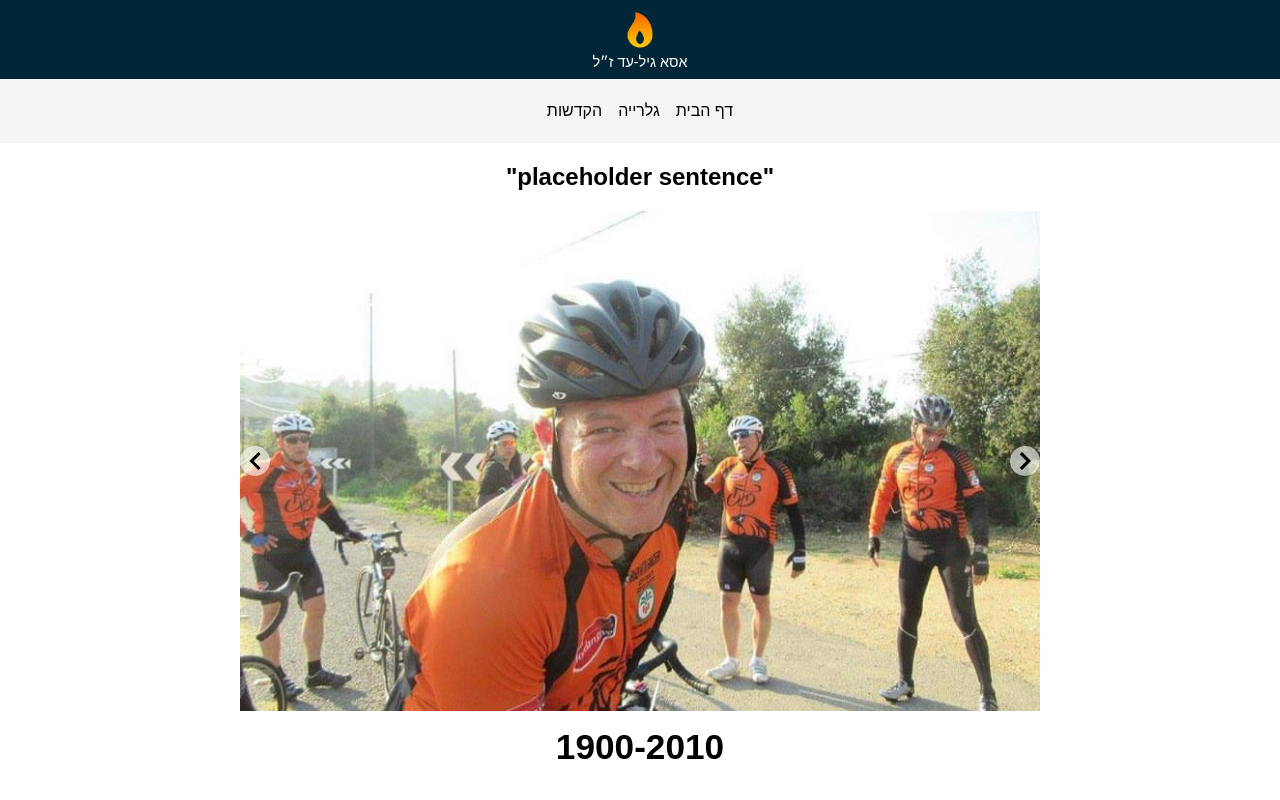
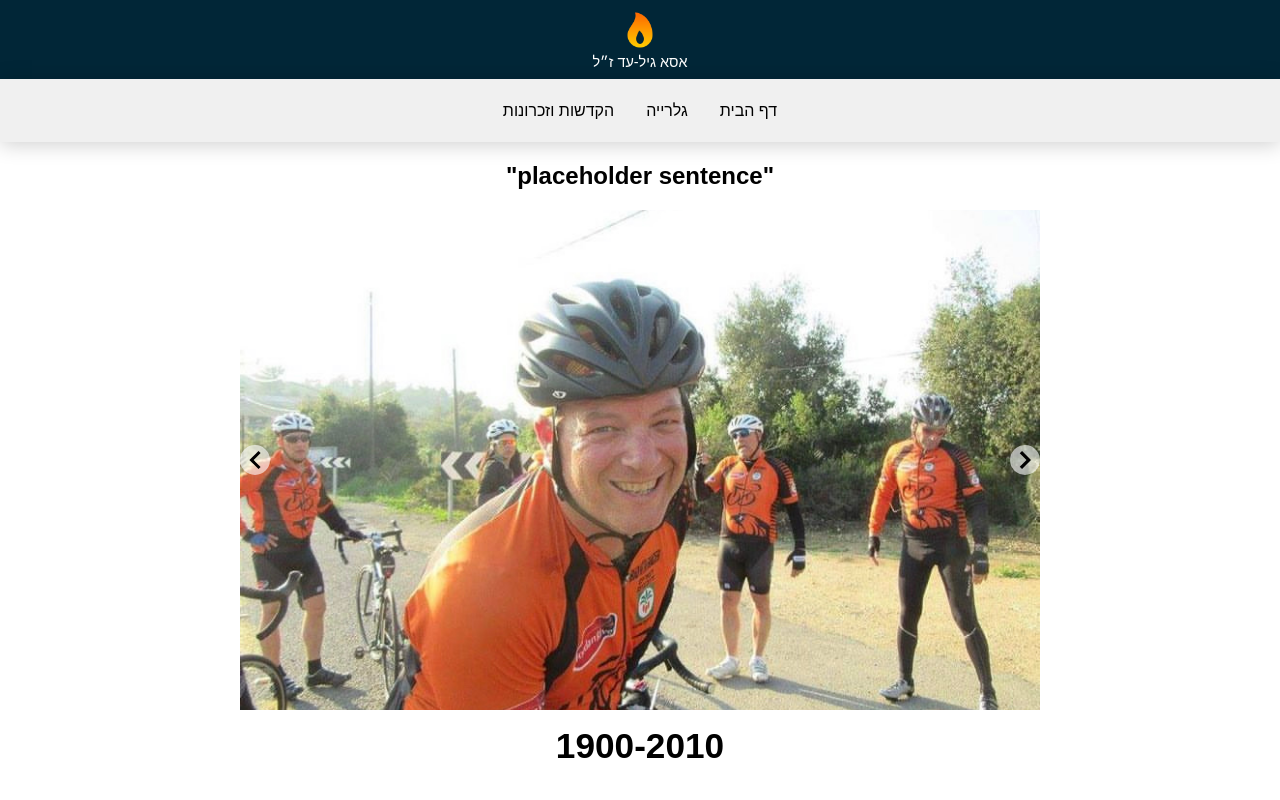
Before and after one commit to Idan-sh/Asa-Memorial, a React (Vite) app in the folder frontend/: page / in a window 1280 px wide. Shown: the top 800 px of the page. Built offline with nearby package versions, Linux system fonts and the light colour scheme; a web font is replaced by a local one.

Commit message:
Added navigation to the menu, added styling to the menu

```diff
--- a/frontend/src/assets/styles/cmps/menu/_Menu.scss
+++ b/frontend/src/assets/styles/cmps/menu/_Menu.scss
@@ -1,10 +1,24 @@
 .menu-container {
   display: flex;
-  gap: 1rem;
   width: 100%;
-  height: 4rem;
-  background-color: darken($mainBgColor, 4);
+  height: fit-content;
+  background-color: darken($mainBgColor, 6);
   color: $mainFontColor;
   align-items: center;
   justify-content: center;
+  box-shadow: 0px 2px 20px rgba(0, 0, 0, 0.2);
+  z-index: 1;
+
+  h3 {
+    padding: 1rem;
+    padding-block: 1.4rem;
+    margin: 0;
+    font-weight: 400;
+    font-size: $menuFontSize;
+    cursor: pointer;
+
+    &:hover {
+      background-color: darken($mainBgColor, 10);
+    }
+  }
 }
--- a/frontend/src/assets/styles/setup/variables.scss
+++ b/frontend/src/assets/styles/setup/variables.scss
@@ -7,6 +7,7 @@ $errorFont: 'Arvo', serif;
 
 // ** Font Sizes **
 $mainFontSize: 14px;
+$menuFontSize: 16px;
 $FeedMessageSize: 18px;
 
 // ** Main Colors **
--- a/frontend/src/cmps/menu/Menu.tsx
+++ b/frontend/src/cmps/menu/Menu.tsx
@@ -1,9 +1,16 @@
+import { useNavigate } from 'react-router-dom';
+
 export default function Menu() {
+  const navigate = useNavigate();
+
+  const goToMainPage = () => navigate('/');
+  const goToGaleryPage = () => navigate('/galery');
+  const goToMemoriesPage = () => navigate('/memories');
   return (
     <div className="menu-container">
-      <div>דף הבית</div>
-      <div>גלרייה</div>
-      <div>הקדשות</div>
+      <h3 onClick={goToMainPage}>דף הבית</h3>
+      <h3 onClick={goToGaleryPage}>גלרייה</h3>
+      <h3 onClick={goToMemoriesPage}>הקדשות וזכרונות</h3>
     </div>
   );
 }
```
